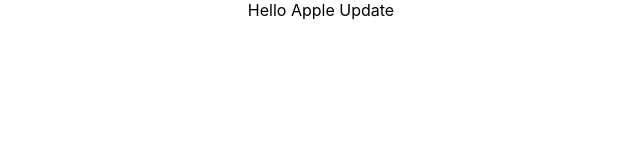
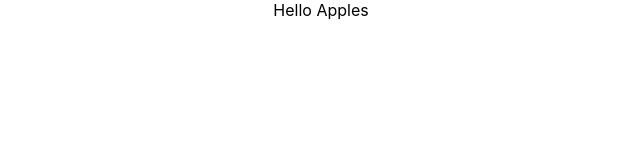
Before and after one commit to AnupKar/Random, a React (Create React App) app: page / in a window 1280 px wide. Shown: the top 160 px of the page, without its empty margins (319-959 px from the left). Built offline with nearby package versions, Linux system fonts and the light colour scheme.

Commit message:
updated commit

```diff
--- a/src/App.js
+++ b/src/App.js
@@ -4,7 +4,7 @@
 function App() {
   return (
     <div className="App">
-      Hello Apple Update
+      Hello Apples
     </div>
   );
 }
```
